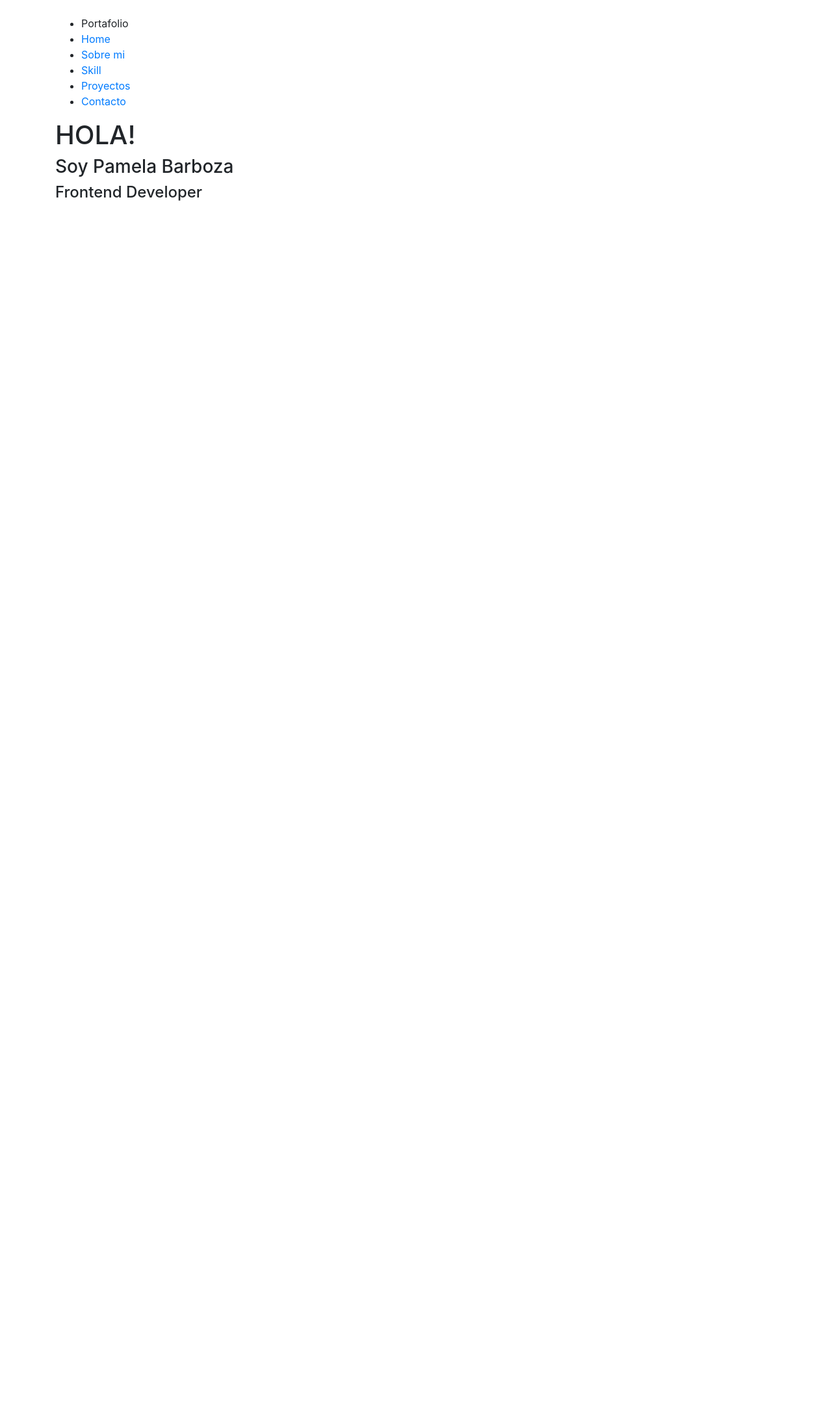
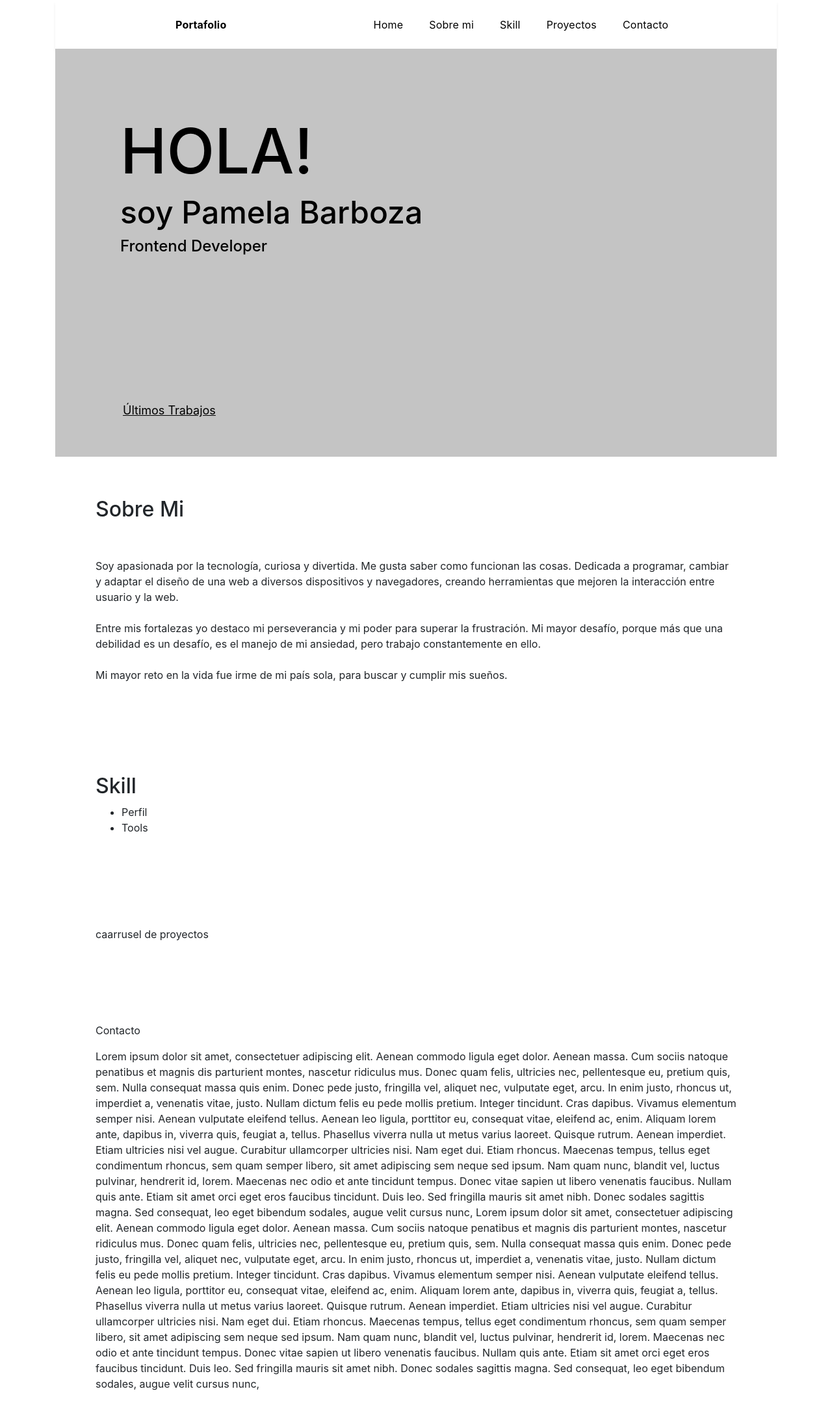
Before and after one commit to PamelaBarboza/Portafolio, a React (Create React App) app in the folder my-app/: page / in a window 1280 px wide. Shown: the top 2178 px of the page at 65% size. Before the commit the page ends 800 px from the top, so only its background shows below. Built offline with nearby package versions, Linux system fonts and the light colour scheme.

Commit message:
division of sections

```diff
--- a/my-app/src/App.css
+++ b/my-app/src/App.css
@@ -1,38 +1,112 @@
-.App {
-  text-align: center;
+
+.boxMenuNavegacion {
+  display: flex;
+  background-color: white;
+  height: 75px;
+  display: flex;
+  justify-content: space-around;
+  box-sizing: border-box;
+  padding: 10px 14px 10px 297px;
+  box-shadow: 0px 6px 4px rgba(0, 0, 0, 0.08);
 }
 
-.App-logo {
-  height: 40vmin;
-  pointer-events: none;
+
+
+.boxListaMenuNavegacion {
+  display: flex;
+  font-size: 18px;
+  line-height: 16px;
+  align-items: flex-end;
+  letter-spacing: 0.2px;
+  color: #373F41;
+  list-style-type: none;
+  text-decoration: none;
+  width: 100%;
+  justify-content: center;
+  box-sizing: border-box;
+  margin: 5px;
+  overflow: hidden;
+  overflow-y: hidden;
 }
 
-@media (prefers-reduced-motion: no-preference) {
-  .App-logo {
-    animation: App-logo-spin infinite 20s linear;
-  }
+.boxListaMenuNavegacion li {
+  margin: auto 20px auto 20px;
 }
 
-.App-header {
-  background-color: #282c34;
-  min-height: 100vh;
-  display: flex;
-  flex-direction: column;
-  align-items: center;
-  justify-content: center;
-  font-size: calc(10px + 2vmin);
-  color: white;
+.boxListaMenuNavegacion a:link,
+.boxListaMenuNavegacion a:visited,
+.boxLis taMenuNavegacion a:active {
+  text-decoration: none;
+  color: black;
+  font-size: 16px;
 }
 
-.App-link {
-  color: #61dafb;
+.boxListaMenuNavegacion a:hover {
+  color: #9c9c9c;
 }
 
-@keyframes App-logo-spin {
-  from {
-    transform: rotate(0deg);
-  }
-  to {
-    transform: rotate(360deg);
-  }
+.portada {
+
+width: 100%;
+height: 628px;
+background: #C4C4C4;
+
+      }
+
+      .containerTextNav{
+
+        width: 100%;
+        height: 163px;
+        font-size: 96px;
+        color: #000000;
+        padding: 100px;
+
+      }
+
+h1{
+  font-size: 96px;
 }
+
+h3{
+  font-size: 48px;
+}
+
+h4{
+font-size: 24px;
+line-height: 29px;
+
+
+}
+
+.portafolio{
+  position: absolute;
+  width: 116px;
+  height: 29px;
+  left: 250px;
+  top: 21px;
+
+
+  font-style: normal;
+  font-weight: bold;
+  font-size: 24px;
+  line-height: 29px;
+  /* identical to box height */
+
+
+  color: #000000;
+}
+
+#sobreMi, #skill, #proyectos, #contacto{
+  padding: 62px;
+}
+
+.ultimo{
+  position: absolute;
+  font-size: 18px;
+  padding: 40px 4px;
+  bottom: 115px;
+  text-decoration-line: underline;
+
+  color: #000000;
+
+}
--- a/my-app/src/App.js
+++ b/my-app/src/App.js
@@ -1,54 +1,52 @@
-import React from 'react';
-import {
-  BrowserRouter as Router,
-  Switch,
-  Route,
-  Link
-} from "react-router-dom";
-import Contacto from './componentes/Contacto';
-import Home from './componentes/Home'
-import Proyectos from './componentes/Proyectos';
-import Skill from './componentes/Skill';
-import SobreMi from './componentes/SobreMi';
-
+import React from "react";
+import { BrowserRouter as Router, Switch, Route, Link } from "react-router-dom";
+import Contacto from "./componentes/Contacto";
+import Home from "./componentes/Home";
+import Proyectos from "./componentes/Proyectos";
+import Skill from "./componentes/Skill";
+import SobreMi from "./componentes/SobreMi";
+import "./App.css";
 
 function App() {
   return (
     <Router>
       <div className="container">
- <div className="boxMenuNavegacionFijo">
-
-                <nav className="boxMenuNavegacion">
-                    <img
-                        className="imgLogoMenuNavegacion"
-                    />
-                    <ul className="boxListaMenuNavegacion">
-                        <li>Portafolio</li>
-                        <li><Link to="/">Home</Link></li>
-                        <li><Link to="/sobreMi">Sobre mi</Link></li>
-                        <li><Link to="/skill">Skill</Link></li>
-                        <li><Link to="/proyectos">Proyectos</Link></li>
-                        <li><Link to="/contacto">Contacto</Link></li>
-                    </ul>
-                </nav>
-            </div>
+        <div>
+          <nav className="boxMenuNavegacion">
+            <ul className="boxListaMenuNavegacion">
+              <li className="portafolio">
+                <Link to="/">Portafolio</Link>
+              </li>
+              <li>
+                <Link to="/">Home</Link>
+              </li>
+              <li>
+                <a href="#sobreMi">Sobre mi </a>
+              </li>
+              <li>
+                <a href="#skill">Skill </a>
+              </li>
+              <li>
+                <a href="#proyectos">Proyectos</a>
+              </li>
+              <li>
+                <a href="#contacto">Contacto</a>
+              </li>
+            </ul>
+          </nav>
+        </div>
         <switch>
           <Route path="/" exact>
-            < Home />
+            <Home />
+            <SobreMi />
+            <Skill />
+            <Proyectos />
+            <Contacto />
           </Route>
-          <Route path="/contacto">
-            < Contacto />
-          </Route>
-          <Route path="/proyectos">
-            <Proyectos />
-          </Route>
-          <Route path="/skill">
-            < Skill />
-          </Route>
-          <Route path="/sobreMi">
-            <SobreMi />
-          </Route>
-
+          {/*           <Route path="/contacto"></Route>
+          <Route path="/proyectos"></Route>
+          <Route path="/skill"></Route>
+          <Route path="/sobreMi"></Route> */}
         </switch>
       </div>
     </Router>
--- a/my-app/src/componentes/Contacto.jsx
+++ b/my-app/src/componentes/Contacto.jsx
@@ -2,9 +2,50 @@ import React from "react";
 
 const Contacto = () => {
   return (
-    <div>
-      <h1>Contacto</h1>
-      <p></p>
+    <div id="contacto">
+      <p>Contacto</p>
+      <p>
+        Lorem ipsum dolor sit amet, consectetuer adipiscing elit. Aenean commodo
+        ligula eget dolor. Aenean massa. Cum sociis natoque penatibus et magnis
+        dis parturient montes, nascetur ridiculus mus. Donec quam felis,
+        ultricies nec, pellentesque eu, pretium quis, sem. Nulla consequat massa
+        quis enim. Donec pede justo, fringilla vel, aliquet nec, vulputate eget,
+        arcu. In enim justo, rhoncus ut, imperdiet a, venenatis vitae, justo.
+        Nullam dictum felis eu pede mollis pretium. Integer tincidunt. Cras
+        dapibus. Vivamus elementum semper nisi. Aenean vulputate eleifend
+        tellus. Aenean leo ligula, porttitor eu, consequat vitae, eleifend ac,
+        enim. Aliquam lorem ante, dapibus in, viverra quis, feugiat a, tellus.
+        Phasellus viverra nulla ut metus varius laoreet. Quisque rutrum. Aenean
+        imperdiet. Etiam ultricies nisi vel augue. Curabitur ullamcorper
+        ultricies nisi. Nam eget dui. Etiam rhoncus. Maecenas tempus, tellus
+        eget condimentum rhoncus, sem quam semper libero, sit amet adipiscing
+        sem neque sed ipsum. Nam quam nunc, blandit vel, luctus pulvinar,
+        hendrerit id, lorem. Maecenas nec odio et ante tincidunt tempus. Donec
+        vitae sapien ut libero venenatis faucibus. Nullam quis ante. Etiam sit
+        amet orci eget eros faucibus tincidunt. Duis leo. Sed fringilla mauris
+        sit amet nibh. Donec sodales sagittis magna. Sed consequat, leo eget
+        bibendum sodales, augue velit cursus nunc, Lorem ipsum dolor sit amet,
+        consectetuer adipiscing elit. Aenean commodo ligula eget dolor. Aenean
+        massa. Cum sociis natoque penatibus et magnis dis parturient montes,
+        nascetur ridiculus mus. Donec quam felis, ultricies nec, pellentesque
+        eu, pretium quis, sem. Nulla consequat massa quis enim. Donec pede
+        justo, fringilla vel, aliquet nec, vulputate eget, arcu. In enim justo,
+        rhoncus ut, imperdiet a, venenatis vitae, justo. Nullam dictum felis eu
+        pede mollis pretium. Integer tincidunt. Cras dapibus. Vivamus elementum
+        semper nisi. Aenean vulputate eleifend tellus. Aenean leo ligula,
+        porttitor eu, consequat vitae, eleifend ac, enim. Aliquam lorem ante,
+        dapibus in, viverra quis, feugiat a, tellus. Phasellus viverra nulla ut
+        metus varius laoreet. Quisque rutrum. Aenean imperdiet. Etiam ultricies
+        nisi vel augue. Curabitur ullamcorper ultricies nisi. Nam eget dui.
+        Etiam rhoncus. Maecenas tempus, tellus eget condimentum rhoncus, sem
+        quam semper libero, sit amet adipiscing sem neque sed ipsum. Nam quam
+        nunc, blandit vel, luctus pulvinar, hendrerit id, lorem. Maecenas nec
+        odio et ante tincidunt tempus. Donec vitae sapien ut libero venenatis
+        faucibus. Nullam quis ante. Etiam sit amet orci eget eros faucibus
+        tincidunt. Duis leo. Sed fringilla mauris sit amet nibh. Donec sodales
+        sagittis magna. Sed consequat, leo eget bibendum sodales, augue velit
+        cursus nunc,
+      </p>
       <p></p>
     </div>
   );
--- a/my-app/src/componentes/Home.jsx
+++ b/my-app/src/componentes/Home.jsx
@@ -1,14 +1,18 @@
-import React from 'react'
+import React from "react";
+
+
 
 const Home = () => {
-    return (
-        <div>
-            <h1>HOLA!</h1>
-            <h3>Soy Pamela Barboza</h3>
-            <h4>Frontend Developer</h4>
+  return (
+    <div className="portada">
+      <div className="containerTextNav">
+        <h1>HOLA!</h1>
+        <h3>soy Pamela Barboza</h3>
+        <h4>Frontend Developer</h4>
+        <a href="#ultimo" className="ultimo"> Últimos Trabajos </a>
+      </div>
+    </div>
+  );
+};
 
-        </div>
-    )
-}
-
-export default Home
+export default Home;
--- a/my-app/src/componentes/Proyectos.jsx
+++ b/my-app/src/componentes/Proyectos.jsx
@@ -1,7 +1,7 @@
 import React from "react";
 
 const Proyectos = () => {
-  return <div>caarrusel de proyectos</div>;
+  return <div id="proyectos">caarrusel de proyectos</div>;
 };
 
 export default Proyectos;
--- a/my-app/src/componentes/Skill.jsx
+++ b/my-app/src/componentes/Skill.jsx
@@ -2,7 +2,8 @@ import React from "react";
 
 const Skill = () => {
   return (
-    <div>
+    <div id="skill">
+      <h2>Skill</h2>
       <ul>
         <li>Perfil</li>
         <li>Tools</li>
--- a/my-app/src/componentes/SobreMi.jsx
+++ b/my-app/src/componentes/SobreMi.jsx
@@ -2,18 +2,24 @@ import React from "react";
 
 const SobreMi = () => {
   return (
-    <div>
+    <div id="sobreMi">
       <h2>Sobre Mi</h2>
+      <br />
+      <br />
       <p>
         Soy apasionada por la tecnología, curiosa y divertida. Me gusta saber
         como funcionan las cosas. Dedicada a programar, cambiar y adaptar el
         diseño de una web a diversos dispositivos y navegadores, creando
-        herramientas que mejoren la interacción entre usuario y la web. Entre
-        mis fortalezas yo destaco mi perseverancia y mi poder para superar la
-        frustración. Mi mayor desafío, porque más que una debilidad es un
+        herramientas que mejoren la interacción entre usuario y la web.
+        <br />
+        <br />
+        Entre mis fortalezas yo destaco mi perseverancia y mi poder para superar
+        la frustración. Mi mayor desafío, porque más que una debilidad es un
         desafío, es el manejo de mi ansiedad, pero trabajo constantemente en
-        ello. Mi mayor reto en la vida fue irme de mi país sola, para buscar y
-        cumplir mis sueños.
+        ello. <br />
+        <br />
+        Mi mayor reto en la vida fue irme de mi país sola, para buscar y cumplir
+        mis sueños.
       </p>
     </div>
   );
```
Also changed, not shown: 1 other file (tests, documents, lock files or other folders).
